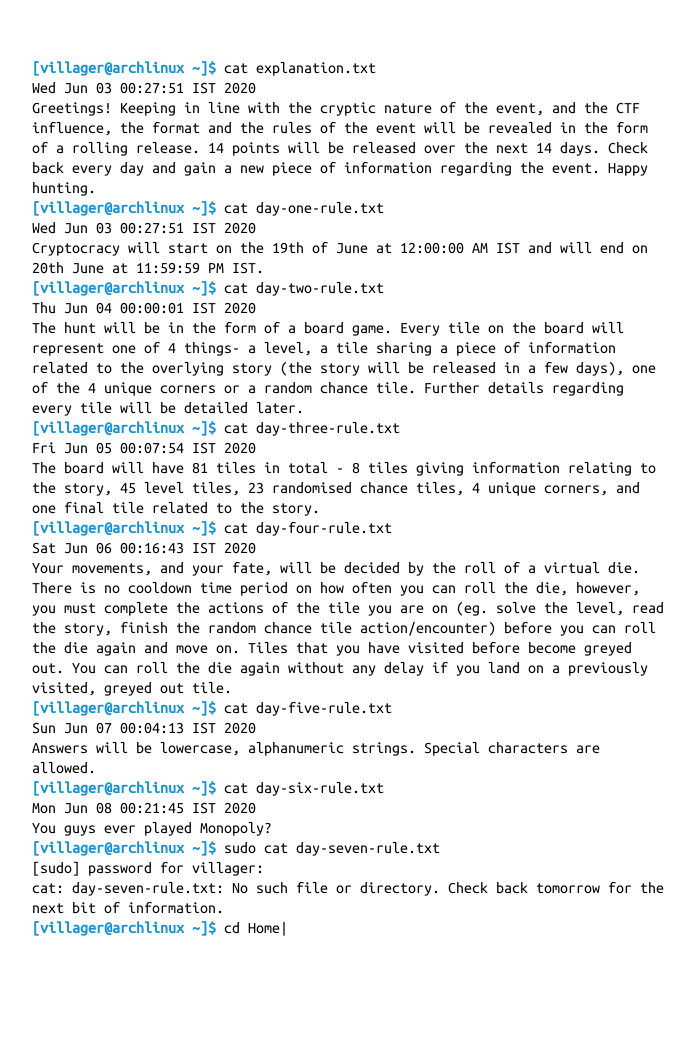
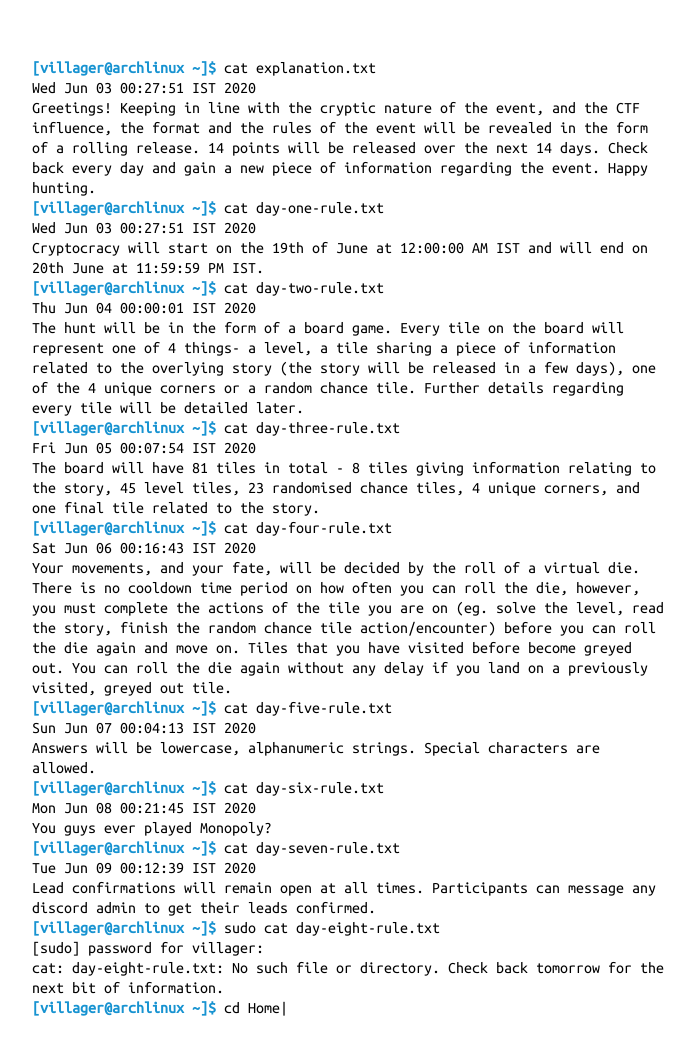
Before and after one commit to cryptichunt/website, a Gatsby site: page /format in a window 1280 px wide. Shown: the whole page, without its empty margins (292-987 px from the left). Before the commit the page ends 996 px from the top, so only its background shows below. Built offline with nearby package versions, Linux system fonts and the light colour scheme; Gatsby itself is replaced by a stand-in of ours.

Commit message:
Added day 7 rule

```diff
--- a/data/clitext.js
+++ b/data/clitext.js
@@ -37,8 +37,13 @@ export default [
         text: <text>You guys ever played Monopoly?</text>,
     },
     {
-        command: 'sudo cat day-seven-rule.txt',
+        date: <text>Tue Jun 09 00:12:39 IST 2020<br /></text>,
+        command: 'cat day-seven-rule.txt',
+        text: <text>Lead confirmations will remain open at all times. Participants can message any discord admin to get their leads confirmed.</text>,
+    },
+    {
+        command: 'sudo cat day-eight-rule.txt',
         commandText: <text>[sudo] password for villager:<br /></text>,
-        text: 'cat: day-seven-rule.txt: No such file or directory. Check back tomorrow for the next bit of information.',
+        text: 'cat: day-eight-rule.txt: No such file or directory. Check back tomorrow for the next bit of information.',
     },
 ]
```
